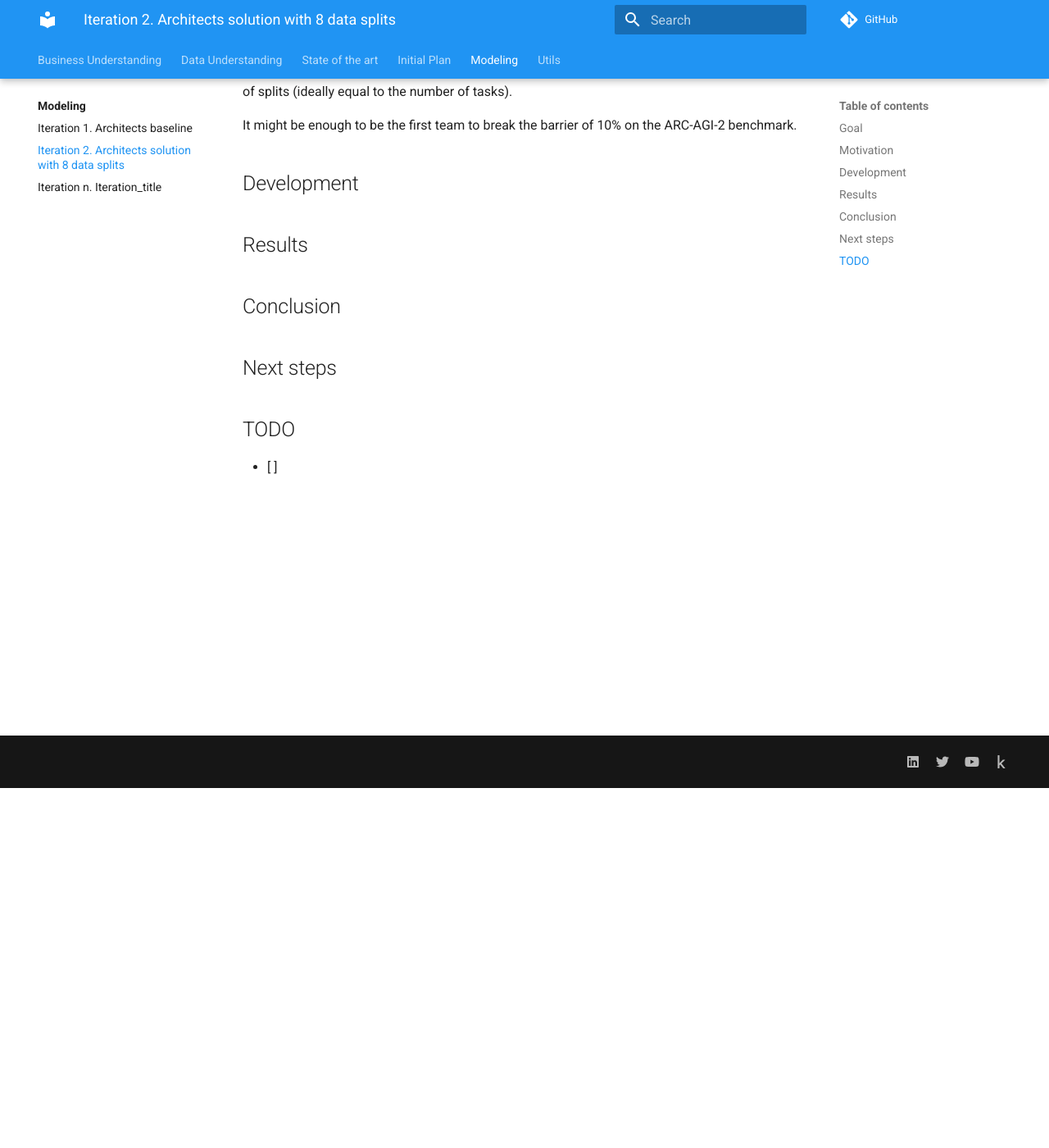
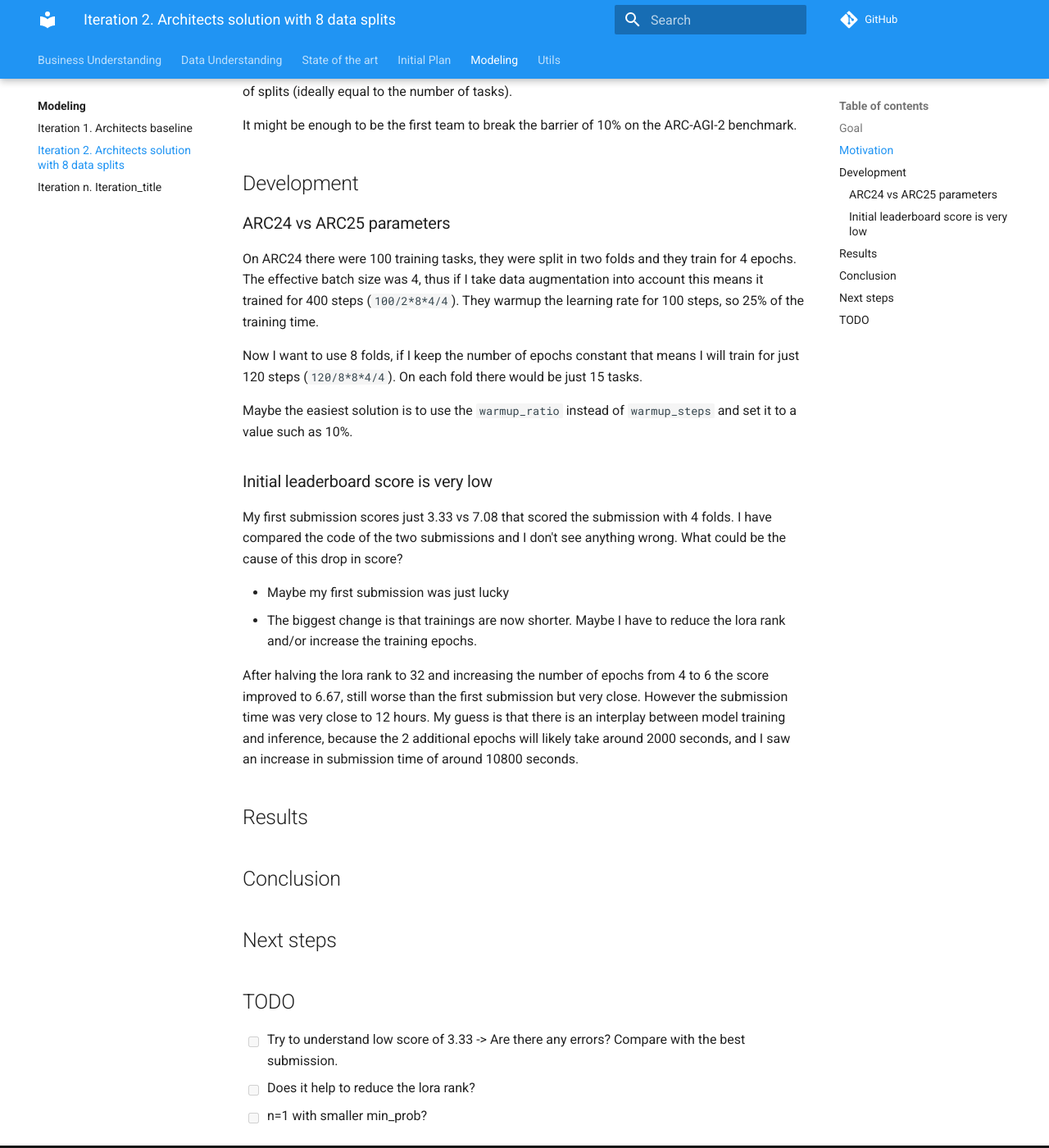
Before and after one commit to ironbar/arc25, an MkDocs documentation site: the page built from docs/modeling/Iteration_02.md, in a window 1280 px wide and 1400 px high, scrolled down 439 px. Shown: the whole window at 82% size. Built offline with MkDocs 1.6.1 and Material for MkDocs 9.7.7, drawn with Linux system fonts in a browser that asks for light colours; comment, search, counter and statistics services are not loaded.

Commit message:
documented results

```diff
--- a/docs/modeling/Iteration_02.md
+++ b/docs/modeling/Iteration_02.md
@@ -15,6 +15,24 @@ It might be enough to be the first team to break the barrier of 10% on the ARC-A
 
 ## Development
 
+### ARC24 vs ARC25 parameters
+
+On ARC24 there were 100 training tasks, they were split in two folds and they train for 4 epochs.
+The effective batch size was 4, thus if I take data augmentation into account this means it trained for 400 steps (`100/2*8*4/4`). They warmup the learning rate for 100 steps, so 25% of the training time.
+
+Now I want to use 8 folds, if I keep the number of epochs constant that means I will train for just 120 steps (`120/8*8*4/4`). On each fold there would be just 15 tasks.
+
+Maybe the easiest solution is to use the `warmup_ratio` instead of `warmup_steps` and set it to a value such as 10%.
+
+### Initial leaderboard score is very low
+
+My first submission scores just 3.33 vs 7.08 that scored the submission with 4 folds. I have compared the code of the two submissions and I don't see anything wrong. What could be the cause of this drop in score?
+
+- Maybe my first submission was just lucky
+- The biggest change is that trainings are now shorter. Maybe I have to reduce the lora rank and/or increase the training epochs.
+
+After halving the lora rank to 32 and increasing the number of epochs from 4 to 6 the score improved to 6.67, still worse than the first submission but very close. However the submission time was very close to 12 hours. My guess is that there is an interplay between model training and inference, because the 2 additional epochs will likely take around 2000 seconds, and I saw an increase in submission time of around 10800 seconds.
+
 ## Results
 
 ## Conclusion
@@ -23,4 +41,6 @@ It might be enough to be the first team to break the barrier of 10% on the ARC-A
 
 ## TODO
 
-- [ ]
+- [ ] Try to understand low score of 3.33 -> Are there any errors? Compare with the best submission.
+- [ ] Does it help to reduce the lora rank?
+- [ ] n=1 with smaller min_prob?
```
